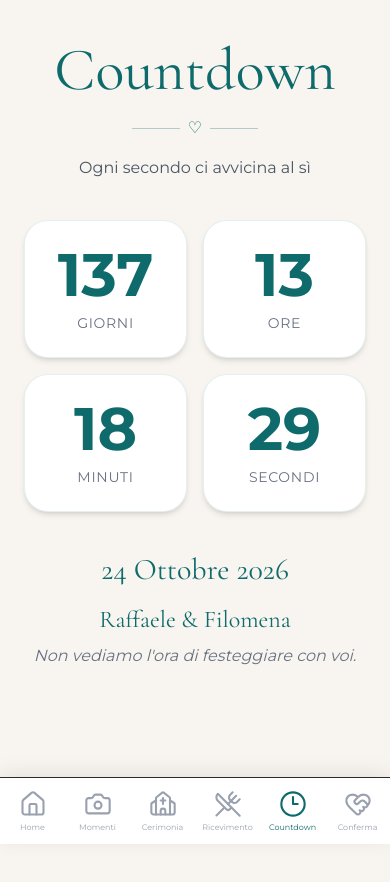
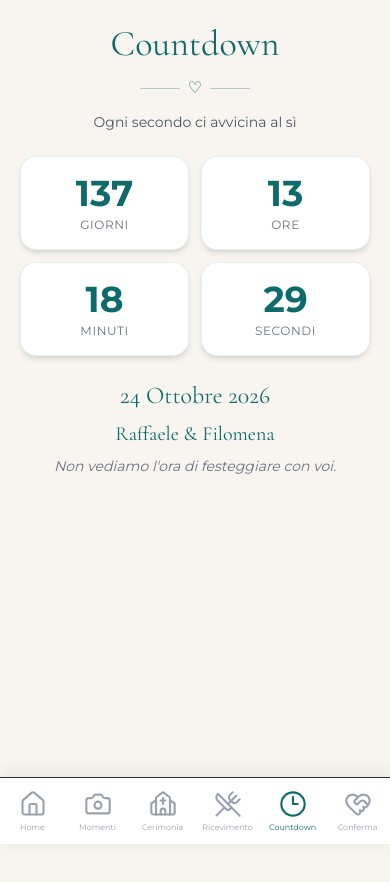
Before and after one commit to menailardi10-ui/matrimonio-raffaele-filomena, a Next.js app: page /countdown in a window 390 px wide. Shown: the top 882 px of the page. Built offline with nearby package versions, Linux system fonts and the light colour scheme.

Commit message:
Ottimizzato countdown per mobile

```diff
--- a/src/app/countdown/page.tsx
+++ b/src/app/countdown/page.tsx
@@ -42,73 +42,73 @@ export default function CountdownPage() {
   }, []);
 
   return (
-    <main className="min-h-screen bg-[#F8F5F0] px-6 py-10 pb-28">
+    <main className="min-h-screen bg-[#F8F5F0] px-5 py-6 pb-24">
       <div className="mx-auto max-w-md text-center">
 
-        <h1 className="font-title text-6xl text-[#0F6B6B]">
+        <h1 className="font-title text-4xl text-[#0F6B6B]">
           Countdown
         </h1>
 
-        <div className="my-4 flex items-center justify-center gap-2">
-          <div className="h-px w-12 bg-[#0F6B6B]/30" />
+        <div className="my-3 flex items-center justify-center gap-2">
+          <div className="h-px w-10 bg-[#0F6B6B]/30" />
           <span className="text-[#0F6B6B]">♡</span>
-          <div className="h-px w-12 bg-[#0F6B6B]/30" />
+          <div className="h-px w-10 bg-[#0F6B6B]/30" />
         </div>
 
-        <p className="mb-10 text-gray-600">
+        <p className="mb-6 text-sm text-gray-600">
           Ogni secondo ci avvicina al sì
         </p>
 
-        <div className="grid grid-cols-2 gap-4">
+        <div className="grid grid-cols-2 gap-3">
 
-          <div className="rounded-3xl bg-white p-6 shadow-md border border-[#0F6B6B]/10 ">
-            <p className="text-6xl font-bold text-[#0F6B6B]">
+          <div className="rounded-2xl bg-white p-4 shadow-md border border-[#0F6B6B]/10">
+            <p className="text-4xl font-bold text-[#0F6B6B]">
               {timeLeft.giorni}
             </p>
-            <p className="mt-2 text-sm uppercase tracking-wider text-gray-500">
+            <p className="mt-1 text-xs uppercase tracking-wider text-gray-500">
               Giorni
             </p>
           </div>
 
-          <div className="rounded-3xl bg-white p-6 shadow-md border border-[#0F6B6B]/10">
-            <p className="text-6xl font-bold text-[#0F6B6B]">
+          <div className="rounded-2xl bg-white p-4 shadow-md border border-[#0F6B6B]/10">
+            <p className="text-4xl font-bold text-[#0F6B6B]">
               {timeLeft.ore}
             </p>
-            <p className="mt-2 text-sm uppercase tracking-wider text-gray-500">
+            <p className="mt-1 text-xs uppercase tracking-wider text-gray-500">
               Ore
             </p>
           </div>
 
-          <div className="rounded-3xl bg-white p-6 shadow-md border border-[#0F6B6B]/10">
-            <p className="text-6xl font-bold text-[#0F6B6B]">
+          <div className="rounded-2xl bg-white p-4 shadow-md border border-[#0F6B6B]/10">
+            <p className="text-4xl font-bold text-[#0F6B6B]">
               {timeLeft.minuti}
             </p>
-            <p className="mt-2 text-sm uppercase tracking-wider text-gray-500">
+            <p className="mt-1 text-xs uppercase tracking-wider text-gray-500">
               Minuti
             </p>
           </div>
 
-          <div className="rounded-3xl bg-white p-6 shadow-md border border-[#0F6B6B]/10">
-            <p className="text-6xl font-bold text-[#0F6B6B]">
+          <div className="rounded-2xl bg-white p-4 shadow-md border border-[#0F6B6B]/10">
+            <p className="text-4xl font-bold text-[#0F6B6B]">
               {timeLeft.secondi}
             </p>
-            <p className="mt-2 text-sm uppercase tracking-wider text-gray-500">
+            <p className="mt-1 text-xs uppercase tracking-wider text-gray-500">
               Secondi
             </p>
           </div>
 
         </div>
 
-        <div className="mt-10">
-          <p className="font-title text-3xl text-[#0F6B6B]">
+        <div className="mt-6">
+          <p className="font-title text-2xl text-[#0F6B6B]">
             24 Ottobre 2026
           </p>
 
-          <p className="mt-4 font-title text-2xl text-[#0F6B6B]">
-  Raffaele & Filomena
-</p>
+          <p className="mt-2 font-title text-xl text-[#0F6B6B]">
+            Raffaele & Filomena
+          </p>
 
-          <p className="mt-2 text-gray-500 italic">
+          <p className="mt-2 text-sm italic text-gray-500">
             Non vediamo l'ora di festeggiare con voi.
           </p>
         </div>
```
